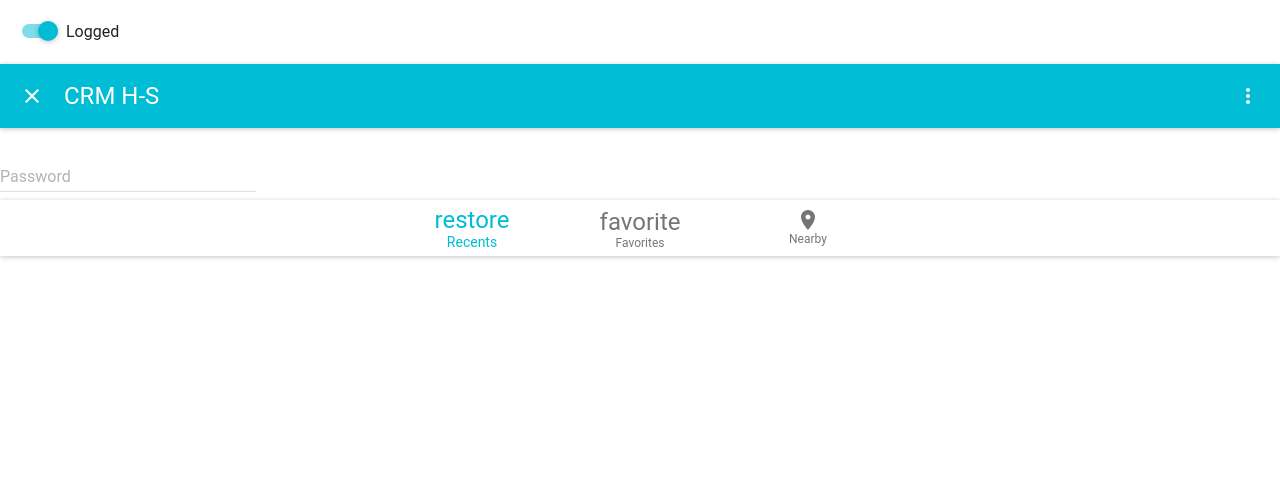
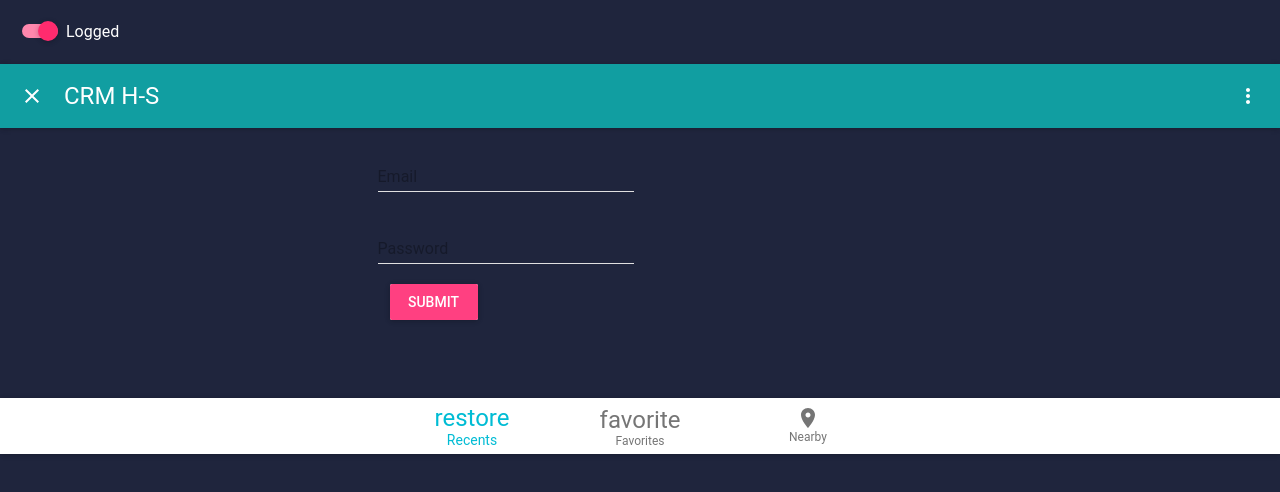
Before and after one commit to DespoinaTos/CRM-H.S, a React (Create React App) app: page / in a window 1280 px wide. Shown: the top 492 px of the page. Built offline with nearby package versions, Linux system fonts and the light colour scheme.

Commit message:
Adding React styles in Material Components

```diff
--- /dev/null
+++ b/src/App.css
@@ -0,0 +1,3 @@
+body {
+    background: #1f253d;
+}
--- a/src/App.js
+++ b/src/App.js
@@ -1,6 +1,7 @@
 import React, { Component } from 'react';
-import Header from './Components/Header';
-import Footer from './Components/Footer';
+import './App.css';
+import Header from './Components/Header/Header';
+import Footer from './Components/Footer/Footer';
 import LoginForm from './Components/Login Form/LoginForm'
 
 class App extends Component {
--- /dev/null
+++ b/src/Components/Header/Header.css
@@ -0,0 +1,5 @@
+
+
+.appbar {
+    background-color: #119EA1 !important;
+}
--- a/src/Components/Header.js
+++ b/src/Components/Header/Header.js
@@ -1,3 +1,4 @@
+import './Header.css';
 import React, {Component} from 'react';
 import AppBar from 'material-ui/AppBar';
 import IconButton from 'material-ui/IconButton';
@@ -8,6 +9,18 @@ import Toggle from 'material-ui/Toggle';
 import MoreVertIcon from 'material-ui/svg-icons/navigation/more-vert';
 import MuiThemeProvider from 'material-ui/styles/MuiThemeProvider';
 import NavigationClose from 'material-ui/svg-icons/navigation/close';
+
+const styles = {
+  labelStyle: {
+    color: 'white',
+  },
+  thumbSwitched: {
+    backgroundColor: '#ff2b6e',
+  },
+  trackSwitched: {
+    backgroundColor: '#FF87AD',
+  },
+}
 
 class Login extends Component {
   static muiName = 'FlatButton';
@@ -59,11 +72,16 @@ class Header extends Component {
           onToggle={this.handleChange}
           labelPosition="right"
           style={{margin: 20}}
+          className= 'toggle'
+          labelStyle={styles.labelStyle}
+          thumbSwitchedStyle={styles.thumbSwitched}
+          trackSwitchedStyle={styles.trackSwitched}
         />
         <AppBar
           title="CRM H-S"
           iconElementLeft={<IconButton><NavigationClose /></IconButton>}
           iconElementRight={this.state.logged ? <Logged /> : <Login />}
+          className='appbar'
         />
       </div>
       </MuiThemeProvider>
--- a/src/Components/Login Form/Login.css
+++ b/src/Components/Login Form/Login.css
@@ -0,0 +1,15 @@
+.form {
+    margin: 30px;
+    width:100%;
+	margin:auto;
+	max-width:525px;
+    min-height:270px;
+}
+
+.email {
+    color: white !important;
+}
+
+.password {
+
+}
--- a/src/Components/Login Form/LoginForm.js
+++ b/src/Components/Login Form/LoginForm.js
@@ -1,19 +1,36 @@
 import React, { Component } from 'react';
 import MuiThemeProvider from 'material-ui/styles/MuiThemeProvider';
+import RaisedButton from 'material-ui/RaisedButton';
 import TextField from 'material-ui/TextField';
+import './Login.css';
+
+const style = {
+	margin: 12,
+};
 
 class LoginForm extends Component {
 
 	render() {
 		return(
 			<MuiThemeProvider>
-				<TextField
-				hintText="Password Field"
-				floatingLabelText="Password"
-				type="password"
-				/><br/>
+				<form className='form'>
+					<TextField
+					hintText="Enter Email"
+					floatingLabelText="Email"
+					type="email"
+					className="email"
+					/>
+					<br/>
+					<TextField
+					hintText="Enter Password"
+					floatingLabelText="Password"
+					type="password"
+					className="password"
+					/>
+					<br/>
+					<RaisedButton label="Submit" secondary={true} style={style} />
+				</form>
 			</MuiThemeProvider>
-
 		);
 	}
 }
```
Also changed, not shown: src/Components/Footer/Footer.js (renamed from src/Components/Footer.js).
